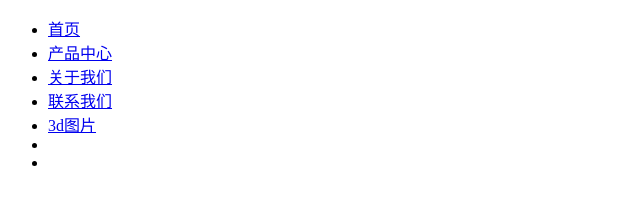
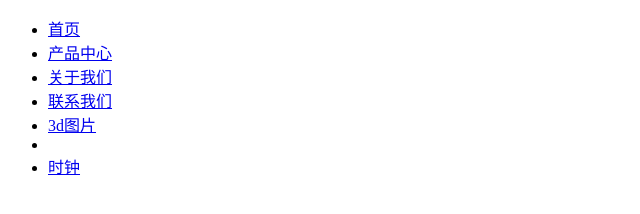
Before and after one commit to xbgguo/xbgguo, a plain HTML site: page index.html in a window 1280 px wide. Shown: the full height of the page, 0-640 px from the left. Drawn offline with Linux system fonts and the light colour scheme.

Commit message:
新增时钟

```diff
--- a/index.html
+++ b/index.html
@@ -20,7 +20,7 @@
             <a href="qa/3D立方体/3d图片.html"></a>
         </li>
         <li>
-            <a href="./时钟/index.html"></a>
+            <a href="./时钟/index.html">时钟</a>
         </li>
 
 
```
